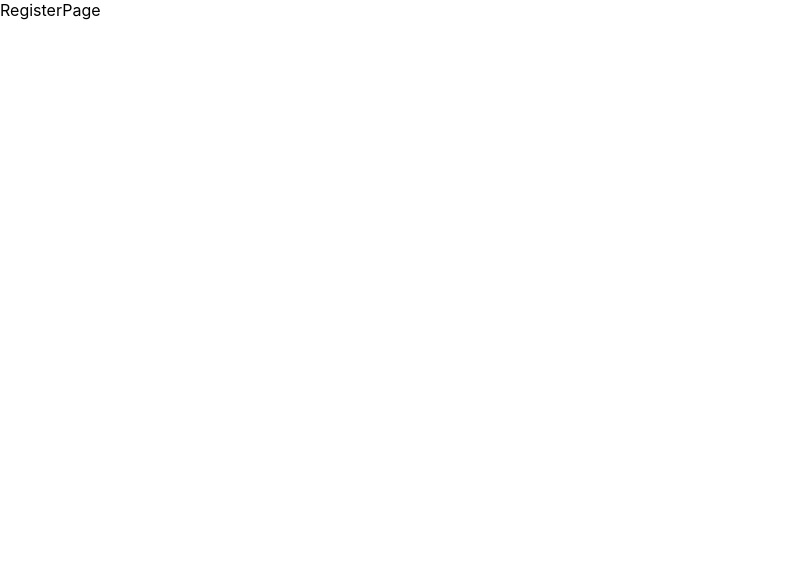
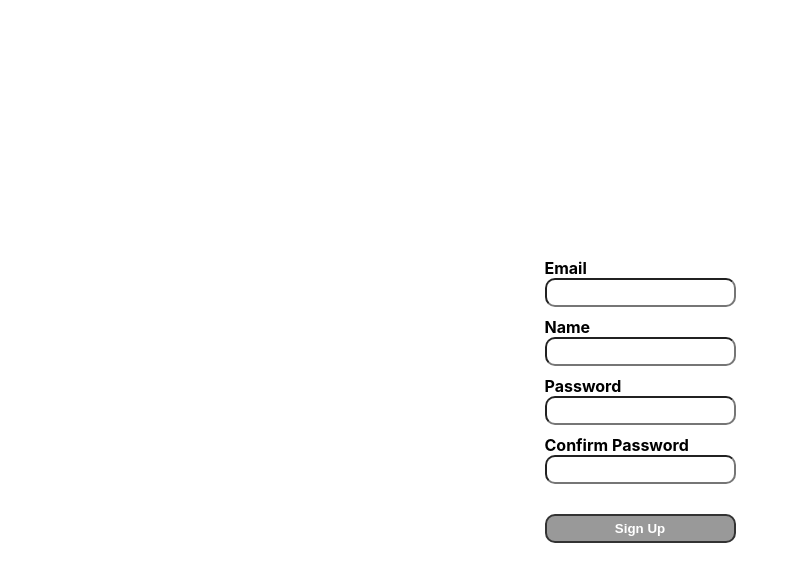
Before and after one commit to ingseo/boiler-plate, a React (Create React App) app in the folder client/: page /Register in a window 1280 px wide. Shown: the top 582 px of the page, without its empty margins (0-798 px from the left). Built offline with nearby package versions, Linux system fonts and the light colour scheme.

Commit message:
회원가입 페이지

```diff
--- a/client/src/_actions/types.js
+++ b/client/src/_actions/types.js
@@ -1,3 +1,4 @@
 //모든 타입을 이곳에 지정
 
 export const LOGIN_USER = "login_user"
+export const REGISTER_USER = "register_user"
--- a/client/src/_actions/user_action.js
+++ b/client/src/_actions/user_action.js
@@ -1,5 +1,6 @@
 import axios from "axios";
 import { LOGIN_USER } from './types'
+import { REGISTER_USER } from './types'
 
 export function loginUser(dataToSubmit){
     const request = axios.post('/api/users/login', dataToSubmit)
@@ -13,3 +14,13 @@
     // html메소드, post를 이용하여 백엔드쪽, 로그인api에 정보를 보내준다.
     //이후 토큰 비교 등등 로그인확인 절차진행
 }
+
+export function registerUser(dataToSubmit){
+    const request = axios.post('/api/users/register', dataToSubmit)
+    .then(response => response.data )
+
+    return{
+        type: REGISTER_USER,
+        payload: request,
+    }
+}
--- a/client/src/_reducer/user_reducer.js
+++ b/client/src/_reducer/user_reducer.js
@@ -1,4 +1,5 @@
 import { LOGIN_USER } from '../_actions/types'
+import { REGISTER_USER } from '../_actions/types'
 
 export default function(state = {}, action){
     switch(action.type){
@@ -6,6 +7,10 @@
             return{...state, loginSuccess: action.payload }
             break;
 
+        case REGISTER_USER:
+            return{...state, register: action.payload}
+            break;
+
         default:
             return state;
     }
--- a/client/src/components/views/LoginPage/LoginPage.js
+++ b/client/src/components/views/LoginPage/LoginPage.js
@@ -39,7 +39,6 @@
           alert('아이디나 비밀번호가 틀렸습니다.')
         }
       })
-
   }
 
   return (
--- a/client/src/components/views/RegisterPage/RegisterPage.js
+++ b/client/src/components/views/RegisterPage/RegisterPage.js
@@ -1,8 +1,77 @@
-import React from 'react'
+import React, { useState } from 'react'
+import { useDispatch } from 'react-redux'
+import { registerUser } from '../../../_actions/user_action'
+import { useNavigate } from "react-router-dom";
 
 function RegisterPage() {
+  const dispatch = useDispatch();
+  const navigate = useNavigate();
+
+  const [Email, setEmail] = useState("")
+  const [Name, setName] = useState("")
+  const [Password, setPassword] = useState("")
+  const [ConfirmPassword, setConfirmPassword] = useState("")
+
+  const onEmailHandler = (event) => {
+    setEmail(event.currentTarget.value)
+  }
+  const onNameHandler = (event) => {
+    setName(event.currentTarget.value)
+  }
+  const onPasswordHandler = (event) => {
+    setPassword(event.currentTarget.value)
+  }
+  const onConfirmPasswordHandler = (event) => {
+    setConfirmPassword(event.currentTarget.value)
+  }
+
+  const onSubmitHandler = (event) => {
+    event.preventDefault();
+
+    if(Password !== ConfirmPassword){
+      return alert('비밀번호와 비밀번호 확인은 같아야 합니다.')
+    }
+
+    let body = {
+      email: Email,
+      name: Name,
+      password: Password,
+    }
+
+    //리덕스를 사용하지 않는다면,
+    // Axios.post('/api/users/register', body)
+
+    dispatch(registerUser(body))
+      .then(response => {
+        if(response.payload.success){
+          navigate('/login')
+        }else{
+          alert('회원가입에 실패했습니다.')
+        }
+      })
+  }
+
   return (
-    <div>RegisterPage</div>
+    <div style={{
+      display: 'flex', justifyContent: 'center', alignItems: 'center',
+      width: '100%', height: '100vh', fontWeight: 'bold',
+    }}>
+      <form style={{display: 'flex', flexDirection: 'column',}} onSubmit={onSubmitHandler}>
+        <label>Email</label>
+        <input style={{marginBottom: '10px', borderRadius: '10px', padding: '5px'}} type="email" value={Email} onChange={onEmailHandler} />
+        <label>Name</label>
+        <input style={{marginBottom: '10px', borderRadius: '10px', padding: '5px'}} type="text" value={Name} onChange={onNameHandler} />
+        <label>Password</label>
+        <input style={{marginBottom: '10px', borderRadius: '10px', padding: '5px'}} type="password" value={Password} onChange={onPasswordHandler} />
+        <label>Confirm Password</label>
+        <input style={{marginBottom: '10px', borderRadius: '10px', padding: '5px'}} type="password" value={ConfirmPassword} onChange={onConfirmPasswordHandler} />
+        <br />
+        <button type="submit" style={{
+          cursor: 'pointer', border: '2px solid #333', borderRadius: '10px',
+          padding: '5px', fontWeight: 'bold', backgroundColor: '#999', color: '#fff',
+        }}>Sign Up</button>
+      </form>
+    </div>
   )
 }
 
```
